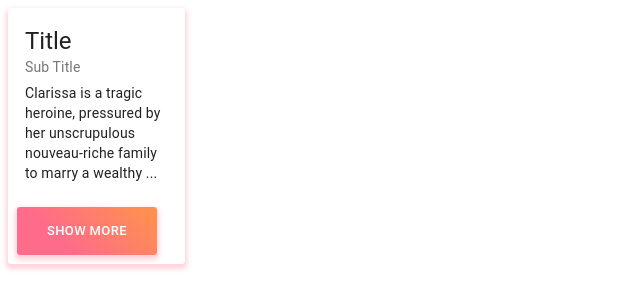
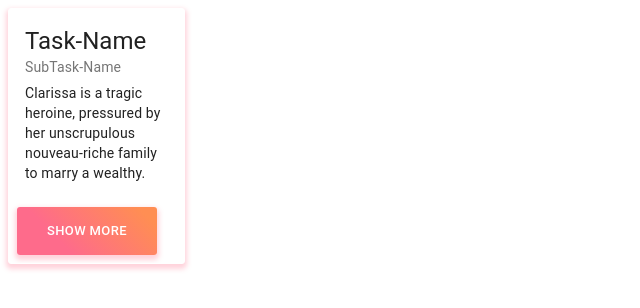
Before and after one commit to fcodelabs/training-web, a React (Create React App) app: page / in a window 1280 px wide. Shown: the top 308 px of the page, without its empty margins (0-640 px from the left). Built offline with nearby package versions, Linux system fonts and the light colour scheme.

Commit message:
Created Diary Card

```diff
--- a/src/component/DiaryCard.js
+++ b/src/component/DiaryCard.js
@@ -1,11 +1,67 @@
-import React from "react";
+import React,{useState} from "react";
 import { makeStyles } from "@material-ui/core/styles";
+import PropTypes from 'prop-types'
 import Card from "@material-ui/core/Card";
 import CardActions from "@material-ui/core/CardActions";
 import CardContent from "@material-ui/core/CardContent";
 import Button from "@material-ui/core/Button";
 import Typography from "@material-ui/core/Typography";
 import Box from "@material-ui/core/Box";
+
+
+
+export default function DiaryCard({title,subtitle,description,cardColor}) {
+  const classes = useStyles();
+  const [readmore,setReadMore] =useState(true);
+  const displaydisciption= readmore? description.slice(0,100):description;
+  const onClick=()=>{
+      setReadMore(!readmore);
+      console.log("show");
+  }
+
+  return (
+    <Box p={1} bgcolor="background.paper">
+      <Card className={classes.root} variant="outlined">
+        <CardContent>
+          <Typography variant="h5" component="h2">
+           {title}
+          </Typography>
+          <Typography
+            className={classes.title}
+            color="textSecondary"
+            gutterBottom
+          >
+            {subtitle}
+          </Typography>
+
+          <Typography variant="body2" component="p">
+            {displaydisciption}
+          </Typography>
+        </CardContent>
+        <CardActions>
+
+          <Button className={classes.btn} size="small" text={readmore?"read more":"read less"} onClick={onClick}>
+            Show More
+          </Button>
+        </CardActions>
+      </Card>
+    </Box>
+  )
+}
+
+DiaryCard.defaultProps={
+  title:'Task-Name',
+  subtitle:'SubTask-Name',
+  description:'Clarissa is a tragic heroine, pressured by her unscrupulous nouveau-riche family to marry a wealthy. Clarissa is a tragic heroine, pressured by her unscrupulous nouveau-riche family to marry a wealthy.',
+  cardColor:'white',
+}
+DiaryCard.propTypes = {
+  title:PropTypes.string,
+  subtitle:PropTypes.string,
+  description:PropTypes.string,
+  cardColor:PropTypes.string,
+
+}
 
 const useStyles = makeStyles({
   root: {
@@ -30,36 +86,3 @@ const useStyles = makeStyles({
     padding: "0 30px",
   },
 });
-
-export default function DiaryCard() {
-  const classes = useStyles();
-
-  return (
-    <Box p={1} bgcolor="background.paper">
-      <Card className={classes.root} variant="outlined">
-        <CardContent>
-          <Typography variant="h5" component="h2">
-            Title
-          </Typography>
-          <Typography
-            className={classes.title}
-            color="textSecondary"
-            gutterBottom
-          >
-            Sub Title
-          </Typography>
-
-          <Typography variant="body2" component="p">
-            Clarissa is a tragic heroine, pressured by her unscrupulous
-            nouveau-riche family to marry a wealthy ...
-          </Typography>
-        </CardContent>
-        <CardActions>
-          <Button className={classes.btn} size="small">
-            Show More
-          </Button>
-        </CardActions>
-      </Card>
-    </Box>
-  );
-}
```
